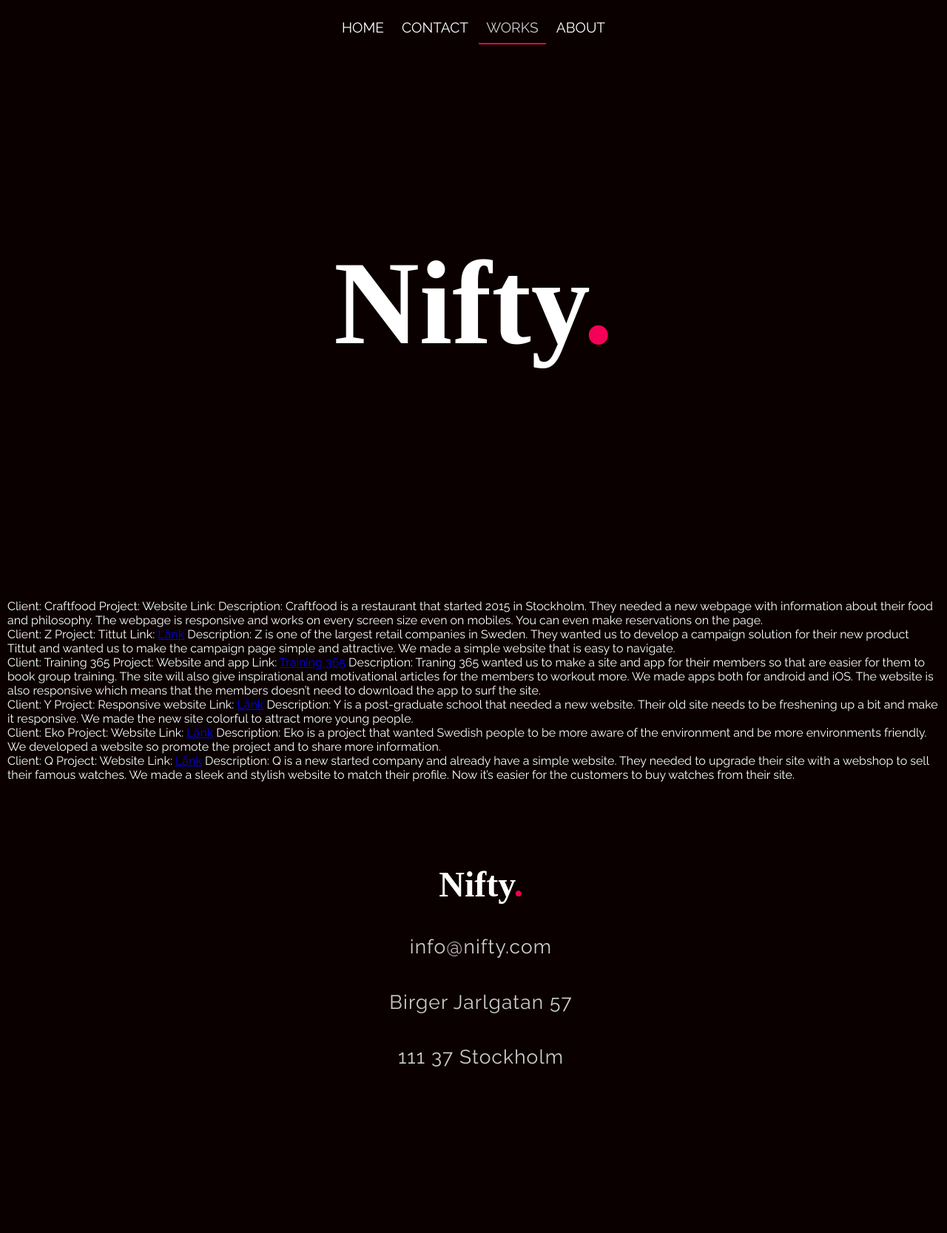
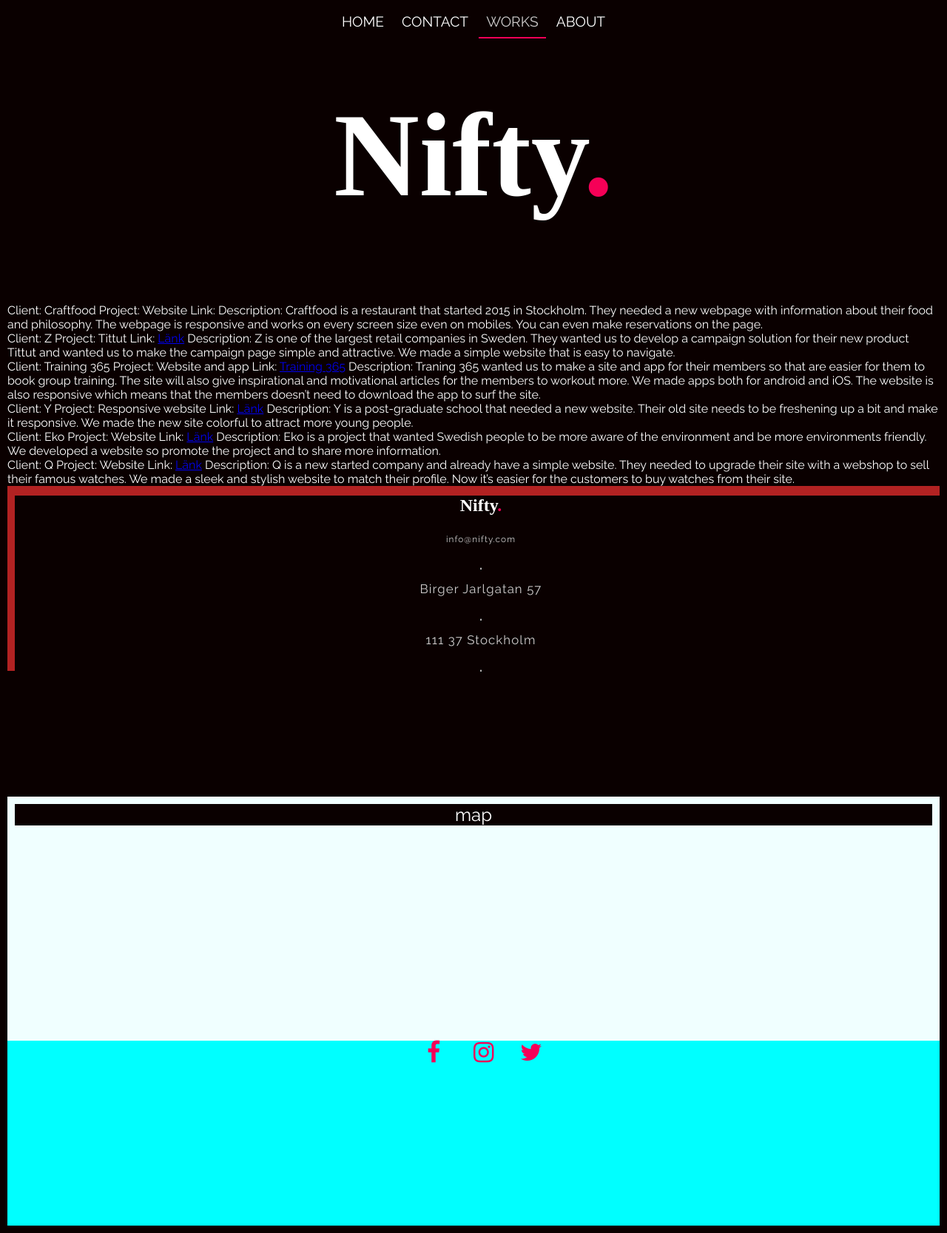
Before and after one commit to Nackademinnifty/Nifty, a PHP site: page /work.php in a window 1280 px wide. Shown: the whole page at 74% size. Before the commit the page ends 1442 px from the top, so only its background shows below. Run offline with PHP 8.4, Linux system fonts and the light colour scheme; style sheets or scripts are compiled from the project's sources; some libraries are stand-ins or nearby versions.

Commit message:
favcon, meny, footer

```diff
--- a/contact.php
+++ b/contact.php
@@ -7,7 +7,10 @@ $pageId = 'contact';
 <?php include 'incl/header.php'?>
 
 <div class="wrapper">
+
+
    <h1>Contact us Now</h1>
+
 
     <form>
         Name:<br>
@@ -30,5 +33,4 @@ $pageId = 'contact';
 
         </div>
 
-
 <?php include 'incl/footer.php'?>
--- a/incl/footer.php
+++ b/incl/footer.php
@@ -1,15 +1,31 @@
 </main>
-   <footer>
-    <address>
-       <h1 id="footerLogo">Nifty<span>.</span></h1>
-        <a href="mailto:info@nifty.com">info@nifty.com</a>
-        <p>Birger Jarlgatan 57</p>
-        <p>111 37 Stockholm</p>
-    </address>
+<footer>
 
 
+    <div class="adress">
+        <address>
+            <h1 id="footerLogo">Nifty<span>.</span></h1>
+            <p>
+                <a href="mailto:info@nifty.com">info@nifty.com</a>
+            </p>
+            <span>.</span>
+            <p>Birger Jarlgatan 57</p>
+            <span>.</span>
+            <p>111 37 Stockholm</p>
+            <span>.</span>
+             </address>
+    </div>
+
+    <div class="map"><p>map</p></div>
 
 
+    <div class="social">
+        <div class="sociallinks">
+            <i id="facebook" class="fa fa-facebook"></i>
+            <i id="instagram" class="fa fa-instagram"></i>
+            <i id="twitter" class="fa fa-twitter"></i>
+        </div>
+    </div>
 </footer>
 
 </div>
--- a/incl/header.php
+++ b/incl/header.php
@@ -1,18 +1,27 @@
 <!doctype html>
 <html lang="">
+
 <head>
     <meta charset="utf-8">
     <meta http-equiv="x-ua-compatible" content="ie=edge">
-        <title><?php echo $pageTitle; ?></title>
+    <title>
+        <?php echo $pageTitle; ?>
+    </title>
     <meta name="description" content="">
     <meta name="viewport" content="width=device-width, initial-scale=1">
 
 
-        <!--Ikonen som läggs till på smartphones startskärm vid bokmärkning-->
-        <link rel="nifty-touch-icon" href="nifty-touch-icon.png">
+    <!-- Favicons-->
+    <link rel="shortcut icon" href="favicon.ico">
+    <link rel="apple-touch-icon" href="touch-icon-iphone.png">
+    <link rel="apple-touch-icon" sizes="76x76" href="touch-icon-ipad.png">
+    <link rel="apple-touch-icon" sizes="120x120" href="touch-icon-iphone-retina.png">
+    <link rel="apple-touch-icon" sizes="152x152" href="touch-icon-ipad-retina.png">
 
 
     <link rel="stylesheet" href="css/style.css">
+
+    <!-- Externtal stylesheets for fonts & icons-->
     <link href='https://fonts.googleapis.com/css?family=Arvo' rel='stylesheet' type='text/css'>
     <link href='https://fonts.googleapis.com/css?family=Raleway' rel='stylesheet' type='text/css'>
     <link rel="stylesheet" href="https://maxcdn.bootstrapcdn.com/font-awesome/4.5.0/css/font-awesome.min.css">
@@ -24,20 +33,26 @@
         <![endif]-->
 
     <div class="wrapper">
-      <header>
-        <nav class="navigation">
-          <ul>
-            <li><a id="home-"  href="index.php">Home</a></li>
-            <li><a id="contact-"  href="contact.php">Contact</a></li>
-            <li><a id="works-"  href="work.php">Works</a></li>
-            <li><a id="about-"  href="about.php">About</a></li>
-          </ul>
-        </nav>
-        <h1 id="logo">Nifty<span>.</span></h1>
+
+        <div class="menuWrapper">
             <div class="menu">
                 <i id="bars" class="fa fa-bars"></i>
                 <i id="times" class="fa fa-times"></i>
             </div>
+        </div>
+
+
+        <header <?php if(isset($pageId)) echo " id='$pageId' "; ?>>
+            <nav id="navigation" class="noJsNavigation">
+                <ul>
+                    <li><a id="home-" href="index.php">Home</a></li>
+                    <li><a id="contact-" href="contact.php">Contact</a></li>
+                    <li><a id="works-" href="work.php">Works</a></li>
+                    <li><a id="about-" href="about.php">About</a></li>
+                </ul>
+            </nav>
+            <h1 id="logo">Nifty<span>.</span></h1>
+
         </header>
 
         <main>
--- a/js/main.js
+++ b/js/main.js
@@ -9,23 +9,36 @@ document.addEventListener("DOMContentLoaded", function () {
 
         //Functionality for the menu
         bars = document.getElementById("bars");
-        navigation = document.getElementsByClassName("navigation")[0];
-
+        navigation = document.getElementsByClassName("noJsNavigation")[0];
         times = document.getElementById("times");
         menu = document.getElementsByClassName("menu")[0];
 
         if (window.matchMedia("(max-width: 1024px)").matches) {
-        menu.style.display = "initial";
-        bars.style.display = "initial";
-        navigation.className = "jsNavigation";
-
-
+            menu.style.display = "initial";
+            bars.style.display = "initial";
+            navigation.className = "jsNavigation";
         }
 
+        window.onresize = function (event) {
+            if (window.matchMedia("(min-width: 1024px)").matches) {
+                menu.style.display = "none";
+                bars.style.display = "none";
+                navigation.style.display ="block";
 
+            }
+
+            else if (window.matchMedia("(max-width: 1024px)").matches) {
+                menu.style.display = "block";
+                bars.style.display = "block";
+                navigation.style.display ="none";
+
+            }
+
+        };
 
         //Adding click function to navigation, to open menu
         bars.addEventListener("click", function () {
+            navigation.className = "jsNavigation";
             navigation.style.display = "block"
             times.style.display = "block"
             bars.style.display = "none";
--- a/js/min/main-min.js
+++ b/js/min/main-min.js
@@ -1 +1 @@
-document.addEventListener("DOMContentLoaded",function(){"use strict";var e=function(){var e,t,n,s;e=document.getElementById("bars"),n=document.getElementsByClassName("navigation")[0],t=document.getElementById("times"),s=document.getElementsByClassName("menu")[0],window.matchMedia("(max-width: 1024px)").matches&&(s.style.display="initial",e.style.display="initial",n.className="jsNavigation"),e.addEventListener("click",function(){n.style.display="block",t.style.display="block",e.style.display="none"}),t.addEventListener("click",function(){n.style.display="none",t.style.display="none",e.style.display="block"})}()});
+document.addEventListener("DOMContentLoaded",function(){"use strict";var e=function(){var e,t,n,s;e=document.getElementById("bars"),n=document.getElementsByClassName("noJsNavigation")[0],t=document.getElementById("times"),s=document.getElementsByClassName("menu")[0],window.matchMedia("(max-width: 1024px)").matches&&(s.style.display="initial",e.style.display="initial",n.className="jsNavigation"),window.onresize=function(t){window.matchMedia("(min-width: 1024px)").matches?(s.style.display="none",e.style.display="none",n.style.display="block"):window.matchMedia("(max-width: 1024px)").matches&&(s.style.display="block",e.style.display="block",n.style.display="none")},e.addEventListener("click",function(){n.className="jsNavigation",n.style.display="block",t.style.display="block",e.style.display="none"}),t.addEventListener("click",function(){n.style.display="none",t.style.display="none",e.style.display="block"})}()});
--- a/scss/_contact.scss
+++ b/scss/_contact.scss
@@ -14,8 +14,8 @@ h1{
 
 form{
 	color:$mainFont;
-	background-color:$dark;
-	font-family: $text;
+	//background-color:$dark;
+	//font-family: $text;
 }
 
 input{
@@ -43,7 +43,7 @@ textarea{
 	@extend input;
 }
 
-p{
+p {
 	margin: 10px;
 	background-color: $dark;
 	color: $mainFont;
--- a/scss/_footer.scss
+++ b/scss/_footer.scss
@@ -3,27 +3,107 @@ position: relative;
     margin-top: 0;
     width: 100%;
     text-align: center;
-height:30%;
-min-height: 500px;
-line-height: $lineHeight*4;
+    height: 30%;
+    min-height: 1000px;
+    //line-height: $lineHeight*4;
 
 
-    address{
+    .adress {
+        position: absolute;
+        display: block;
+        margin-top: 0;
+        margin-left: 0;
+        width: 100%;
+        height: 25%;
+        background-color:firebrick;
+
+        address {
         font-style: normal;
         @include centerBoth;
-
-
-        a, p {
+        width: 100%;
+        a,
+        p {
             color: $brightFont;
-          font-size: $baseFont*1.1;
+            font-size: $baseFont*0.7;
             font-weight: 500;
             letter-spacing: 1.1px;
             text-decoration: none;
+        }
+    }
+    }
+
+    .map{
+        position: absolute;
+        display: block;
+        margin-top: 33.3333%;
+        margin-left: 0;
+        width: 100%;
+        height: 50%;
+        background-color: azure;
+    }
+
+
+    .social {
+        position: absolute;
+        bottom: 0;
+        display: block;
+        margin-top: 0;
+        width: 100%;
+        height: 25%;
+        background-color: aqua;
+        .sociallinks {
+            //@include centerHorizontal;
+            color:$accentPink;
+            font-size:2em;
+            width:100%;
+
+
+            #facebook,#twitter,#instagram{
+            position: absolute;
 
             }
 
+            #facebook{
+            left:25%;
+                @include tabletAnddesktop{
+                left:45%;
 
                 }
 
+            }
+
+            #instagram{
+            left:50%;
+                @include tabletAnddesktop{
+                left:50%;
 
                 }
+
+            }
+
+            #twitter{
+            left:75%;
+                @include tabletAnddesktop{
+                left:55%;
+
+                }
+
+            }
+        }
+    }
+}
+
+#footerLogo {
+    display: block;
+    font-family: $logo;
+    color: $mainFont;
+    font-size: 1em;
+    @include desktop {
+        font-size: 1em;
+        top: 50%;
+        //@include centerBoth;
+    }
+    span {
+        color: $accentPink;
+    }
+}
--- a/scss/_main.scss
+++ b/scss/_main.scss
@@ -1,89 +1,69 @@
 //To avoid horizontal scrollbars
-
-*{
+* {
     padding: 0;
     margin: 0;
-
 }
 
-html, body{
+html,
+body {
     overflow-x: hidden;
-background-color: $dark;
-color:$mainFont;
-font-family:$text;
-
-
+    //background-color: $dark;
+    color: $mainFont;
+    font-family: $text;
+   // z-index: -1;
 }
 
 
-// Made the header cover part of viewport height and full width.
+@include shrinkHeader;
 header {
     position: relative;
     top: 0;
     left: 0;
     text-align: center;
     width: 100%;
+    height: 50vh;
+
+    @include desktop {
      height: 100vh;
 
-    // START Navigation
 
     }
-
-main{
-position: relative;
-margin-top:0;
 }
 
-wrapper{
-min-height: 100%;
-position: relative;
+header#contact,
+header#about,
+header#works{
+ height: 50vh;
+ animation-name: shrinkHeader;
+ animation-duration: 0.5s;
 
 }
-
 
 #logo {
     font-family: $logo;
     color: $mainFont;
     font-size: 7em;
-    top:5%;
+    top: 5%;
     left: 2%;
     position: absolute;
-
-
-    @include desktop{
+    @include desktop {
         font-size: 10em;
-    top:50%;
+        top: 50%;
         @include centerBoth;
-
-
     }
-
     span {
         color: $accentPink;
     }
 }
 
-#footerLogo {
-    display: block;
-    font-family: $logo;
-    color: $mainFont;
-    font-size: 3em;
-    //top:5%;
-    //left: 2%;
-    //position: absolute;
-
-
-    @include desktop{
-    font-size: 2em;
-    top:50%;
-    //@include centerBoth;
-
-
+main {
+    position: relative;
+    margin-top: 0;
 }
 
-    span {
-        color: $accentPink;
-    }
+wrapper {
+    min-height: 100%;
+    position: relative;
 }
 
 // Clearfix
--- a/scss/_mixins.scss
+++ b/scss/_mixins.scss
@@ -77,6 +77,12 @@
 }
 
 
+@mixin tabletAnddesktop {
+  @media (min-width: #{$tablet-width}) {
+    @content;
+  }
+}
+
 //Används för upplösningar mellan 768 & 1023px
 @mixin tablet {
   @media (min-width: #{$tablet-width}) and (max-width: #{$desktop-width - 1px}) {
@@ -144,3 +150,21 @@
 }
 
 }
+
+@mixin shrinkHeader {
+
+@keyframes shrinkHeader {
+    0%   {height:100vh; }
+    10%  {height:95vh;}
+    20%  {height:90vh;}
+    30%  {height:85vh;}
+    40%  {height:80vh;}
+    50%  {height:75vh;}
+    60%  {height:70vh;}
+    70%  {height:65vh;}
+    80%  {height:60vh;}
+    90%  {height:55vh;}
+    100% {height:50vh;}
+}
+
+}
--- a/scss/_navigation.scss
+++ b/scss/_navigation.scss
@@ -1,6 +1,8 @@
 @include fadeUp;
 @include fadeDown;
 @include squeeze;
+
+
 
 .jsNavigation {
     animation-name: fadeUp;
@@ -32,6 +34,11 @@
             text-transform: uppercase;
             &:hover {
                 border-bottom: 2px solid $accentPink;
+
+            }
+            &:active {
+                color: $accentPink;
+                transform: scale(2,3);
             }
             @include desktop {
                 font-size: 1.2em;
@@ -40,14 +47,19 @@
     }
 }
 
-.navigation {
+.noJsNavigation {
     position: absolute;
     top: 2%;
-    display: block;
+   // display: none;
     height: 10%;
     width: 100%;
     background-color: transparent;
     z-index:1000;
+
+    @include desktop {
+    display: block;
+
+    }
     ul {
         width: 100%;
         height: 100%;
@@ -69,12 +81,58 @@
             padding:10px;
             &:hover {
                 border-bottom: 2px solid $accentPink;
+
+            }
+            &:active {
+                color: $accentPink;
+
             }
             @include desktop {
                 font-size: 1.2em;
             }
         }
     }
+}
+
+
+
+
+
+
+
+
+
+
+
+
+
+
+
+
+
+
+
+
+
+
+
+
+
+
+
+
+
+
+
+
+
+
+
+
+.menuWrapper{
+position: relative;
+z-index: 1000;
+
 }
 
 .menu {
```
Also changed, not shown: favicon.ico (added), touch-icon-ipad-retina.png (added), touch-icon-ipad.png (added), touch-icon-iphone-retina.png (added), touch-icon-iphone.png (added). Lines whose indentation alone changed are shown as unchanged.
